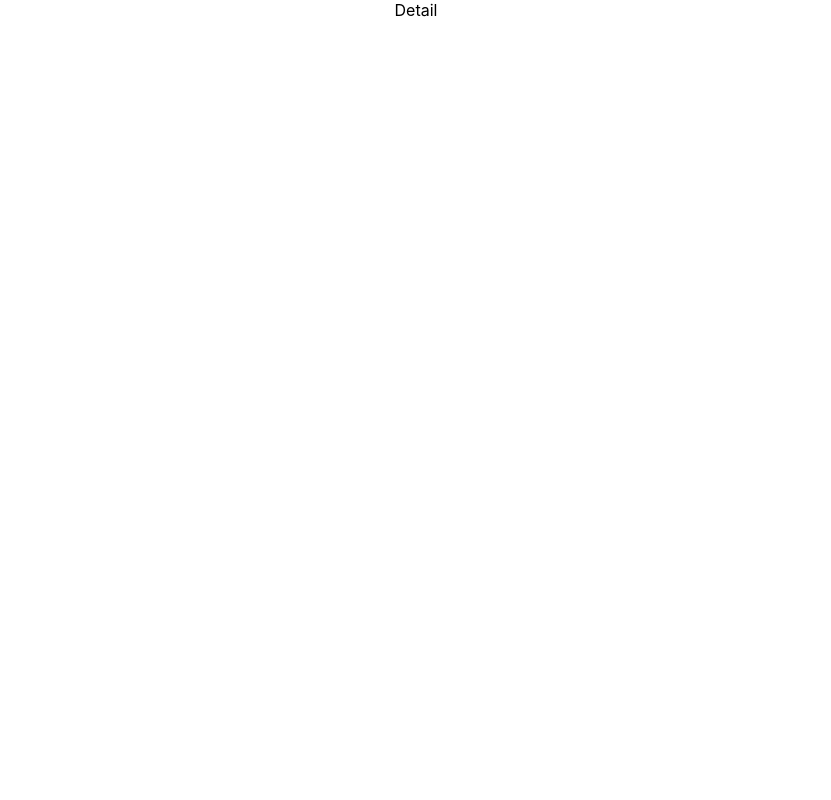
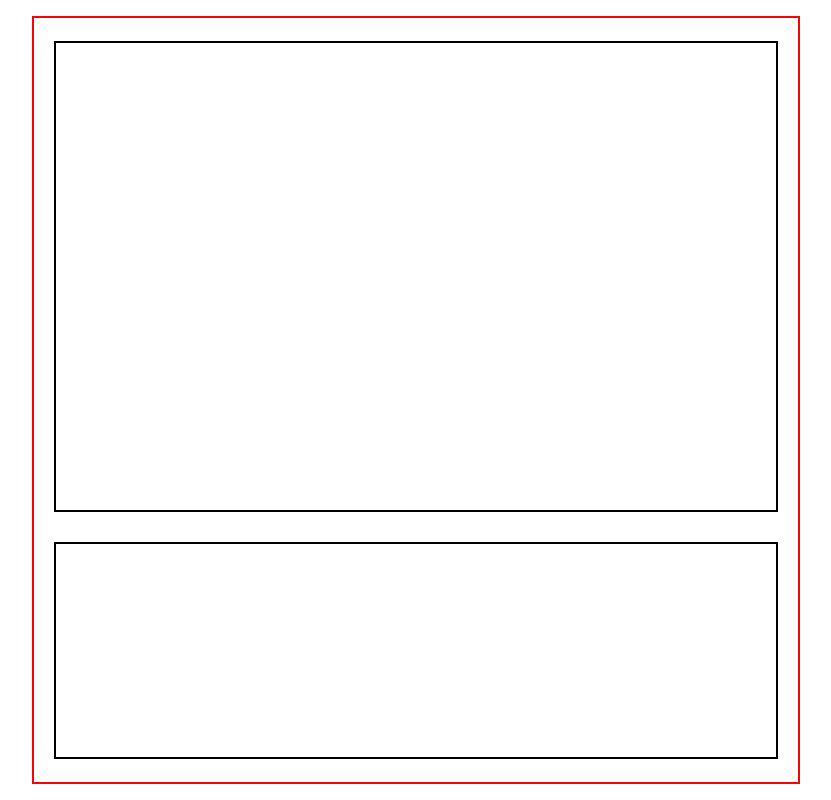
Before and after one commit to hanul-dev/react-team2, a React (Create React App) app: page /detail/1 in a window 1280 px wide. Shown: the whole page, without its empty margins (224-1055 px from the left). Built offline with nearby package versions, Linux system fonts and the light colour scheme.

Commit message:
:tada: docs: 컴포넌트 분리, 디테일 페이지 기본 레이아웃 작업, useParams 건내받기

```diff
--- a/server/db.json
+++ b/server/db.json
@@ -1,50 +1,19 @@
 {
   "posts": [
-    {
-      "title": "test1",
-      "content": "test1",
-      "postId": 5782,
-      "createdAt": 1670613087554,
-      "id": 1
-    },
-    {
-      "title": "test2",
-      "content": "test2",
-      "postId": 9848,
-      "createdAt": 1670613090498,
-      "id": 2
-    },
-    {
-      "title": "test3",
-      "content": "test3",
-      "postId": 9645,
-      "createdAt": 1670613090923,
-      "id": 3
-    },
-    {
-      "title": "test4",
-      "content": "test4",
-      "postId": 5266,
-      "createdAt": 1670613091138,
-      "id": 4
-    },
     {
       "title": "test5",
       "content": "test5",
       "createdAt": 1670613162565,
       "id": 5
-
-
-    }
-
-  ],
-  "comments": [
+    },
     {
-      "id": 1,
-      "body": "some comment",
-      "postId": 1
+      "title": "waef",
+      "content": "efwa",
+      "createdAt": "2022. 12. 12. 오후 5:57:53",
+      "id": 6
     }
   ],
+  "comments": [],
   "profile": {
     "name": "typicode"
   }
--- /dev/null
+++ b/src/pages/Detail/Comments/components/Comments.jsx
@@ -0,0 +1,12 @@
+import styled from "styled-components";
+
+const Comments = () => {
+  return <StyledCommentsContainer></StyledCommentsContainer>;
+};
+
+const StyledCommentsContainer = styled.div`
+  width: 100%;
+  height: 30%;
+  border: 2px solid black;
+`;
+export default Comments;
--- /dev/null
+++ b/src/pages/Detail/Comments/container/CommentsContainer.jsx
@@ -0,0 +1,8 @@
+import Comments from "../../Comments/components/Comments";
+
+const CommentsContainer = ({ postId }) => {
+  console.log(postId);
+  return <Comments />;
+};
+
+export default CommentsContainer;
--- a/src/pages/Detail/Detail.js
+++ b/src/pages/Detail/Detail.js
@@ -1,7 +1,39 @@
 import React from "react";
+import { useParams } from "react-router-dom";
+import styled from "styled-components";
+import PaintDetailContainer from "./PaintDetail/container/PaintDetailContainer";
+import CommentsContainer from "./Comments/container/CommentsContainer";
 
 const Detail = () => {
-  return <div>Detail</div>;
+  let { id } = useParams();
+
+  return (
+    <StyledDetailContainer>
+      <StyledDetailWrapper>
+        <PaintDetailContainer postId={id} />
+        <CommentsContainer postId={id} />
+      </StyledDetailWrapper>
+    </StyledDetailContainer>
+  );
 };
 
+const StyledDetailContainer = styled.div`
+  width: 100%;
+  height: 100vh;
+  display: flex;
+  justify-content: center;
+  align-items: center;
+`;
+
+const StyledDetailWrapper = styled.div`
+  width: 60%;
+  height: calc(60 * 1.6%);
+  border: 2px solid red;
+  padding: 20px;
+  display: flex;
+  flex-direction: column;
+  justify-content: center;
+  align-items: center;
+  gap: 30px;
+`;
 export default Detail;
--- /dev/null
+++ b/src/pages/Detail/PaintDetail/components/PaintDetail.jsx
@@ -0,0 +1,10 @@
+import styled from "styled-components";
+const PaintDetail = () => {
+  return <StyledPaintDetailcontainer></StyledPaintDetailcontainer>;
+};
+const StyledPaintDetailcontainer = styled.div`
+  width: 100%;
+  height: 65%;
+  border: 2px solid black;
+`;
+export default PaintDetail;
--- /dev/null
+++ b/src/pages/Detail/PaintDetail/container/PaintDetailContainer.jsx
@@ -0,0 +1,8 @@
+import PaintDetail from "../components/PaintDetail";
+
+const PaintDetailContainer = ({ postId }) => {
+  console.log(postId);
+  return <PaintDetail />;
+};
+
+export default PaintDetailContainer;
```
